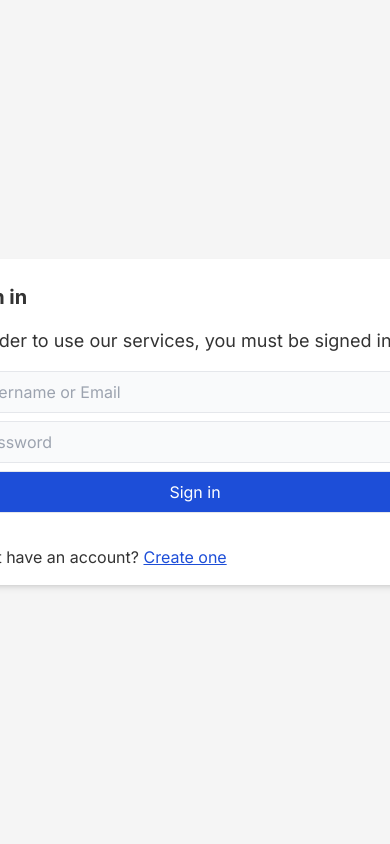
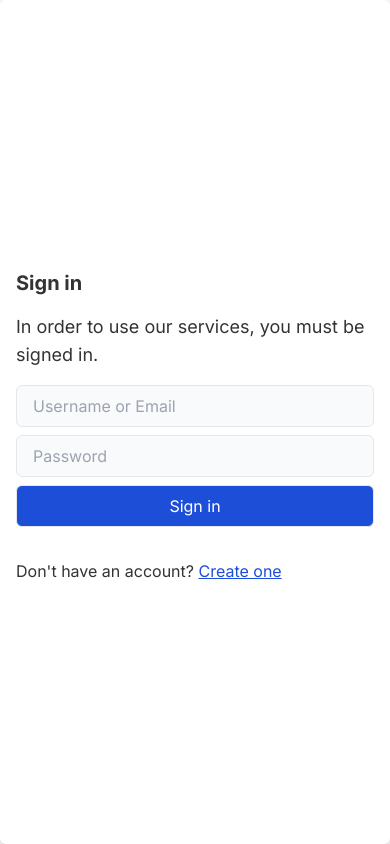
Before and after one commit to jakemackie/php-auth, a PHP site: template src/view/signin/index.php in a window 390 px wide; the page is wider, and only the part inside the window is pictured. Run offline with PHP 8.4, Linux system fonts and the light colour scheme; the template is opened without the code that fills it, so the values that code supplies are empty; style sheets or scripts are compiled from the project's sources.

Commit message:
Made the page responsive and improve error messages, more cases to add though

```diff
--- a/public/css/global.css
+++ b/public/css/global.css
@@ -30,3 +30,13 @@ body {
     transform: translate(-50%, -50%);
     padding: 1rem;
 }
+
+@media only screen and (max-width: 768px) {
+    .Container {
+        min-height: 100vh;
+        width: 100%;
+        display: flex;
+        flex-direction: column;
+        justify-content: center;
+    }
+}
--- a/src/controller/authUser.php
+++ b/src/controller/authUser.php
@@ -14,7 +14,7 @@ if ($_SERVER["REQUEST_METHOD"] == "POST") {
     $user = $database->getUserByEmailOrUsername($usernameOrEmail);
 
     if (!$user) {
-        echo "User not found.";
+        header("Location: ../view/signin?error=invalidUser");
     } else {
         if (password_verify($password, $user['password_hash'])) {
             $_SESSION['user_id'] = $user['id'];
@@ -25,7 +25,7 @@ if ($_SERVER["REQUEST_METHOD"] == "POST") {
 
             header("Location: ../view/dashboard/");
         } else {
-            echo "Incorrect password.";
+            header("Location: ../view/signin?error=incorrectPassword");
         }
     }
 }
--- /dev/null
+++ b/src/controller/handleErrors.php
@@ -0,0 +1,24 @@
+<?php
+
+if (isset($_GET['error'])) {
+    $errorType = $_GET['error'];
+
+    switch ($errorType) {
+        case 'invalidUser':
+            $errorMessage = 'User does not exist.';
+            break;
+        case 'incorrectPassword':
+            $errorMessage = 'Incorrect password.';
+            break;
+        default:
+            $errorMessage = 'An error occurred.';
+    }
+}
+
+?>
+
+<?php if (isset($errorMessage)): ?>
+    <p class="error">
+        <?php echo ($errorMessage) ?>
+    </p>
+<?php endif; ?>
--- a/src/ts/validate.ts
+++ b/src/ts/validate.ts
@@ -1 +1 @@
-// Validation to be added
+// Undecided whether Typescript validation is needed.
--- a/src/view/create/index.php
+++ b/src/view/create/index.php
@@ -24,6 +24,8 @@
         </div>
     </form>
 
+    <?php include("..\\..\\controller\\handleErrors.php") ?>
+
     <p class="footer-text">Already have an account? <a class="hyperlink" href="../signin/">Sign in</a></p>
 </div>
 
--- a/src/view/signin/index.php
+++ b/src/view/signin/index.php
@@ -19,6 +19,8 @@
         </div>
     </form>
 
+    <?php include("..\\..\\controller\\handleErrors.php") ?>
+
     <p class="footer-text">Don't have an account? <a class="hyperlink" href="../create/">Create one</a></p>
 </div>
 
--- a/src/view/tailwind.css
+++ b/src/view/tailwind.css
@@ -15,7 +15,7 @@ label {
 }
 
 .input {
-    @apply py-2 px-4 bg-gray-50 border rounded-md;
+    @apply py-2 px-4 bg-gray-50 border rounded-md outline-4 outline-gray-100 outline-offset-2;
 }
 
 .input-left {
@@ -37,3 +37,7 @@ label {
 .footer-text {
     @apply mt-8 text-base;
 }
+
+.error {
+    @apply mt-2 text-red-700 text-base;
+}
```
